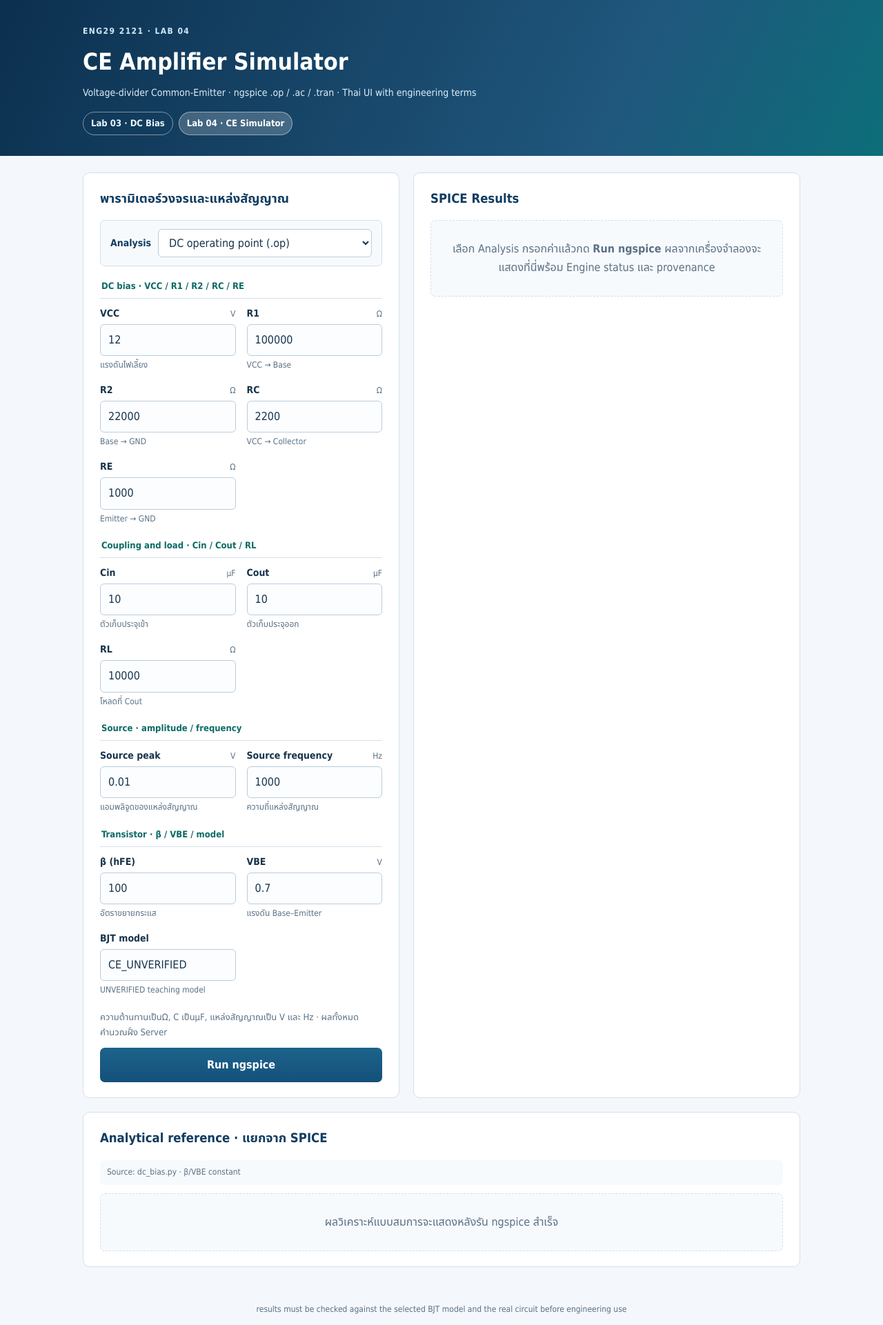
After one commit to GTThanakrit/BJT-DC-Bias-Web-App, a Flask app: page /simulator in a window 1280 px wide. The commit adds this page. Shown: the whole page at 69% size. Run offline with Flask 3, Linux system fonts and the light colour scheme.

Commit message:
feat: add CE simulator page with provenance and error states

```diff
--- a/app.py
+++ b/app.py
@@ -7,6 +7,15 @@ lives in dc_bias.py.
 from __future__ import annotations
 
 from flask import Flask, render_template, request
+
+from plots import bode_svg, waveform_svg
+from spice_engine import (
+    NETLIST_MODES,
+    CEParams,
+    SimulationResult,
+    simulate,
+    validate_sim_params,
+)
 
 from dc_bias import (
     MODES,
@@ -62,6 +71,39 @@ REGION_LABELS = {
     REGION_CUTOFF: ("Cutoff", "warn"),
     REGION_SATURATION: ("Saturation", "bad"),
 }
+
+_SIM_ANALYSES = (
+    ("dc", "DC operating point (.op)"),
+    ("ac", "AC Bode sweep (.ac)"),
+    ("tran", "Transient waveform (.tran)"),
+)
+
+_SIM_GROUPS = (
+    ("bias", "DC bias · VCC / R1 / R2 / RC / RE"),
+    ("coupling", "Coupling and load · Cin / Cout / RL"),
+    ("source", "Source · amplitude / frequency"),
+    ("model", "Transistor · β / VBE / model"),
+)
+
+_SIM_INPUT_SPECS = (
+    {"key": "vcc", "label": "VCC", "unit": "V", "default": "12", "help": "แรงดันไฟเลี้ยง", "group": "bias"},
+    {"key": "r1", "label": "R1", "unit": "Ω", "default": "100000", "help": "VCC → Base", "group": "bias"},
+    {"key": "r2", "label": "R2", "unit": "Ω", "default": "22000", "help": "Base → GND", "group": "bias"},
+    {"key": "rc", "label": "RC", "unit": "Ω", "default": "2200", "help": "VCC → Collector", "group": "bias"},
+    {"key": "re", "label": "RE", "unit": "Ω", "default": "1000", "help": "Emitter → GND", "group": "bias"},
+    {"key": "cin_uf", "label": "Cin", "unit": "µF", "default": "10", "help": "ตัวเก็บประจุเข้า", "group": "coupling"},
+    {"key": "cout_uf", "label": "Cout", "unit": "µF", "default": "10", "help": "ตัวเก็บประจุออก", "group": "coupling"},
+    {"key": "rl", "label": "RL", "unit": "Ω", "default": "10000", "help": "โหลดที่ Cout", "group": "coupling"},
+    {"key": "source_peak_v", "label": "Source peak", "unit": "V", "default": "0.01", "help": "แอมพลิจูดของแหล่งสัญญาณ", "group": "source"},
+    {"key": "source_freq_hz", "label": "Source frequency", "unit": "Hz", "default": "1000", "help": "ความถี่แหล่งสัญญาณ", "group": "source"},
+    {"key": "beta", "label": "β (hFE)", "unit": "", "default": "100", "help": "อัตราขยายกระแส", "group": "model"},
+    {"key": "vbe", "label": "VBE", "unit": "V", "default": "0.7", "help": "แรงดัน Base–Emitter", "group": "model"},
+    {"key": "model_name", "label": "BJT model", "unit": "", "default": "CE_UNVERIFIED", "help": "UNVERIFIED teaching model", "group": "model"},
+)
+
+_SIM_NUMERIC_KEYS = tuple(
+    spec["key"] for spec in _SIM_INPUT_SPECS if spec["key"] != "model_name"
+)
 
 
 def _blank_fields(mode: str) -> list[dict[str, str]]:
@@ -164,6 +206,152 @@ def _format_result(result: dict) -> dict[str, object]:
     }
 
 
+def _blank_sim_fields() -> list[dict[str, str]]:
+    return [
+        {
+            "key": spec["key"],
+            "label": spec["label"],
+            "unit": spec["unit"],
+            "default": spec["default"],
+            "help": spec["help"],
+            "group": spec["group"],
+            "value": spec["default"],
+            "error": "",
+        }
+        for spec in _SIM_INPUT_SPECS
+    ]
+
+
+def _read_sim_form() -> tuple[
+    str, dict[str, float], str, list[dict[str, str]], dict[str, str]
+]:
+    """Parse the simulator form; floats are built only after presence checks."""
+
+    analysis = (request.form.get("analysis") or "dc").strip()
+    errors: dict[str, str] = {}
+    if analysis not in NETLIST_MODES:
+        errors["analysis"] = "โหมดการวิเคราะห์ไม่ถูกต้อง"
+        analysis = "dc"
+
+    fields = _blank_sim_fields()
+    raw_values: dict[str, str] = {}
+    for field in fields:
+        raw = (request.form.get(field["key"]) or "").strip()
+        field["value"] = raw
+        if not raw:
+            errors[field["key"]] = "กรุณากรอกค่านี้"
+            continue
+        raw_values[field["key"]] = raw
+
+    for key, message in validate_sim_params(raw_values).items():
+        errors.setdefault(key, message)
+
+    values = {
+        key: float(raw_values[key])
+        for key in _SIM_NUMERIC_KEYS
+        if key in raw_values and key not in errors
+    }
+    model_name = raw_values.get("model_name", "CE_UNVERIFIED").strip()
+    if "model_name" in errors:
+        model_name = "CE_UNVERIFIED"
+    return analysis, values, model_name, fields, errors
+
+
+def _format_sim_result(
+    result: SimulationResult | None,
+    values: dict[str, float] | None = None,
+) -> dict[str, object] | None:
+    """Turn one engine result into display rows, SVG and provenance text."""
+
+    if result is None:
+        return None
+
+    provenance = dict(result.provenance)
+    provenance.setdefault("engine", "not available")
+    provenance.setdefault("model", "CE_UNVERIFIED")
+    provenance.setdefault("log", "run.log (.print)")
+    provenance.setdefault("status", result.status)
+
+    context: dict[str, object] = {
+        "status": result.status,
+        "message": result.message,
+        "op_rows": [],
+        "ac_rows": [],
+        "tran_rows": [],
+        "plot_svg": "",
+        "analytical_rows": [],
+        "provenance": provenance,
+    }
+    if not result.ok:
+        return context
+
+    if result.op is not None:
+        context["op_rows"] = [
+            ("VB", "แรงดันฐาน", f"{result.op.vb_v:.3f} V"),
+            ("VE", "แรงดันอิมิตเตอร์", f"{result.op.ve_v:.3f} V"),
+            ("VC", "แรงดันคอลเล็กเตอร์", f"{result.op.vc_v:.3f} V"),
+            ("VCE", "แรงดันคอลเล็กเตอร์–อิมิตเตอร์", f"{result.op.vce_v:.3f} V"),
+            ("IC", "กระแสคอลเล็กเตอร์", f"{result.op.ic_ma:.3f} mA"),
+        ]
+
+    if result.ac is not None:
+        ac = result.ac
+        rows: list[tuple[str, str, str]] = []
+        if ac.freq_hz:
+            rows = [
+                ("Points", "จำนวนจุดความถี่", str(len(ac.freq_hz))),
+                ("Gain low", "Gain ที่ความถี่ต่ำสุด", f"{ac.gain_db[0]:.2f} dB"),
+                ("Gain high", "Gain ที่ความถี่สูงสุด", f"{ac.gain_db[-1]:.2f} dB"),
+                ("Phase low", "Phase ที่ความถี่ต่ำสุด", f"{ac.phase_deg[0]:.1f} deg"),
+                (
+                    "Cutoff",
+                    "ความถี่ตัด (Gain ตก −3 dB)",
+                    "ไม่พบในช่วงสแกน" if ac.cutoff_hz is None else f"{ac.cutoff_hz:.2f} Hz",
+                ),
+            ]
+        context["ac_rows"] = rows
+        context["plot_svg"] = bode_svg(ac.freq_hz, ac.gain_db, ac.phase_deg)
+
+    if result.tran is not None:
+        tran = result.tran
+        tran_rows: list[tuple[str, str, str]] = []
+        if tran.time_s:
+            vin_peak = max(abs(value) for value in tran.vin_v)
+            vout_peak = max(abs(value) for value in tran.vout_v)
+            tran_rows = [
+                ("Samples", "จำนวนจุดเวลา", str(len(tran.time_s))),
+                ("Vin peak", "แอมพลิจูด Vin", f"{vin_peak:.4f} V"),
+                ("Vout peak", "แอมพลิจูด Vout", f"{vout_peak:.4f} V"),
+                ("Phase", "ความสัมพันธ์เฟส", tran.phase_relation),
+            ]
+        context["tran_rows"] = tran_rows
+        context["plot_svg"] = waveform_svg(tran.time_s, tran.vin_v, tran.vout_v)
+
+    if values:
+        try:
+            reference = _format_result(compute_divider_bias(values))
+            analytical_rows = [("Region", "ย่านทำงาน", str(reference["region_label"]))]
+            analytical_rows.extend(reference["rows"])
+            context["analytical_rows"] = analytical_rows
+        except ValueError:
+            context["analytical_rows"] = []
+
+    return context
+
+
+def _render_simulator(analysis, fields, errors, form_error, sim):
+    return render_template(
+        "simulator.html",
+        analyses=_SIM_ANALYSES,
+        groups=_SIM_GROUPS,
+        analysis=analysis,
+        fields=fields,
+        errors=errors,
+        form_error=form_error,
+        sim=sim,
+    )
+
+
 def _render(mode, fields, errors, form_error, result):
     return render_template(
         "index.html",
@@ -213,5 +401,31 @@ def calculate():
     return _render(mode, fields, errors, form_error, result)
 
 
+@app.get("/simulator")
+def simulator():
+    return _render_simulator("dc", _blank_sim_fields(), {}, None, None)
+
+
+@app.post("/simulate")
+def simulate_ce():
+    analysis, values, model_name, fields, errors = _read_sim_form()
+    for field in fields:
+        if field["key"] in errors:
+            field["error"] = errors[field["key"]]
+
+    sim = None
+    form_error = None
+    if not errors:
+        params = CEParams(**values, model_name=model_name)
+        try:
+            result = simulate(analysis, params)
+        except ValueError as exc:
+            form_error = f"รัน ngspice ไม่ได้: {exc}"
+        else:
+            sim = _format_sim_result(result, values)
+
+    return _render_simulator(analysis, fields, errors, form_error, sim)
+
+
 if __name__ == "__main__":
     app.run()
--- a/static/style.css
+++ b/static/style.css
@@ -150,6 +150,106 @@ button:active { transform: translateY(1px); }
 .mode-hint { margin: -10px 0 20px; }
 .mode-hint strong { color: #0c6b64; }
 
+.top-nav {
+  display: flex;
+  flex-wrap: wrap;
+  gap: 8px;
+  margin-top: 16px;
+}
+.top-nav a {
+  padding: 5px 11px;
+  border: 1px solid rgba(255, 255, 255, .45);
+  border-radius: 999px;
+  color: #e8f5ff;
+  font-size: 13px;
+  font-weight: 700;
+  text-decoration: none;
+}
+.top-nav a:hover { background: rgba(255, 255, 255, .14); }
+.top-nav a[aria-current="page"] { background: rgba(255, 255, 255, .2); color: #fff; }
+
+.sim-layout { grid-template-columns: minmax(320px, .9fr) minmax(0, 1.1fr); }
+.sim-analytical { grid-column: 1 / -1; }
+
+.analysis-select {
+  display: flex;
+  flex-wrap: wrap;
+  align-items: center;
+  gap: 10px;
+  margin: 0 0 18px;
+  padding: 12px 14px;
+  background: #f7fafd;
+  border: 1px solid var(--line);
+  border-radius: 7px;
+}
+.analysis-select label { font-size: 14px; font-weight: 700; color: #113c60; }
+.analysis-select select {
+  flex: 1 1 200px;
+  min-width: 0;
+  padding: 9px 11px;
+  border: 1px solid #b9cddd;
+  border-radius: 6px;
+  font: inherit;
+  background: #fff;
+  color: var(--ink);
+}
+.analysis-select.has-error select { border-color: #cf5b5b; }
+
+.sim-group {
+  margin: 0 0 18px;
+  padding: 0;
+  border: 0;
+}
+.sim-group legend {
+  width: 100%;
+  margin-bottom: 10px;
+  padding-bottom: 6px;
+  border-bottom: 1px solid var(--line);
+  font-size: 13px;
+  font-weight: 700;
+  color: #0c6b64;
+}
+
+.provenance {
+  margin: 0 0 12px;
+  padding: 8px 10px;
+  border-radius: 6px;
+  background: #f7fafd;
+  color: var(--muted);
+  font-size: 12px;
+  font-variant-numeric: tabular-nums;
+}
+.badge {
+  display: inline-block;
+  margin: 0 0 14px;
+  padding: 3px 9px;
+  border-radius: 999px;
+  font-size: 11px;
+  font-weight: 700;
+  letter-spacing: .04em;
+}
+.badge-warn { background: var(--warn-bg); color: var(--warn-fg); }
+
+.result-block { margin-top: 18px; }
+.result-block h3 {
+  margin: 0 0 6px;
+  font-size: 14px;
+  color: #113c60;
+}
+.plot {
+  margin-top: 18px;
+  padding: 8px;
+  border: 1px solid var(--line);
+  border-radius: 8px;
+  background: #fff;
+}
+.plot svg { display: block; width: 100%; height: auto; }
+.plot .grid { stroke: #e7eff6; stroke-width: 1; }
+.plot .axis { stroke: #92a9bc; stroke-width: 1.5; }
+.plot .tick { fill: var(--muted); font-size: 10px; }
+.plot .legend text { fill: var(--ink); font-size: 11px; font-weight: 700; }
+.plot text { fill: var(--ink); font-size: 12px; }
+
 .region {
   display: flex;
   align-items: center;
@@ -203,6 +303,8 @@ footer { padding: 0 20px 34px; text-align: center; font-size: 12px; color: var(-
 @media (max-width: 860px) {
   .layout { grid-template-columns: 1fr; }
   .formulas { grid-column: auto; }
+  .sim-layout { grid-template-columns: 1fr; }
+  .sim-analytical { grid-column: auto; }
 }
 
 @media (max-width: 520px) {
--- a/templates/index.html
+++ b/templates/index.html
@@ -17,6 +17,10 @@
       <p class="eyebrow">ENG29 2121 · LAB 03</p>
       <h1>BJT DC Bias Calculator</h1>
       <p class="subtitle">NPN Common-Emitter · Divider / Fixed / Emitter Bias · Forward-Active Approximation</p>
+      <nav class="top-nav" aria-label="Lab navigation">
+        <a href="{{ url_for('index') }}" aria-current="page">Lab 03 · DC Bias</a>
+        <a href="/simulator">Lab 04 · CE Simulator</a>
+      </nav>
     </div>
   </header>
 
--- /dev/null
+++ b/templates/simulator.html
@@ -0,0 +1,164 @@
+<!doctype html>
+<html lang="th">
+<head>
+  <meta charset="utf-8">
+  <meta name="viewport" content="width=device-width, initial-scale=1">
+  <title>CE Amplifier Simulator · ENG29 2121</title>
+  <link rel="stylesheet" href="{{ url_for('static', filename='style.css') }}">
+</head>
+<body>
+  {% macro result_table(title, rows) %}
+  <div class="result-block">
+    <h3>{{ title }}</h3>
+    <table>
+      <thead>
+        <tr><th>ปริมาณ</th><th>ความหมาย</th><th>ค่า</th></tr>
+      </thead>
+      <tbody>
+        {% for symbol, meaning, value in rows %}
+        <tr>
+          <th scope="row"><code>{{ symbol }}</code></th>
+          <td>{{ meaning }}</td>
+          <td class="value">{{ value }}</td>
+        </tr>
+        {% endfor %}
+      </tbody>
+    </table>
+  </div>
+  {% endmacro %}
+
+  <header class="hero">
+    <div class="wrap">
+      <p class="eyebrow">ENG29 2121 · LAB 04</p>
+      <h1>CE Amplifier Simulator</h1>
+      <p class="subtitle">Voltage-divider Common-Emitter · ngspice .op / .ac / .tran · Thai UI with engineering terms</p>
+      <nav class="top-nav" aria-label="Lab navigation">
+        <a href="{{ url_for('index') }}">Lab 03 · DC Bias</a>
+        <a href="{{ url_for('simulator') }}" aria-current="page">Lab 04 · CE Simulator</a>
+      </nav>
+    </div>
+  </header>
+
+  <main class="wrap layout sim-layout">
+    <section class="panel" aria-labelledby="sim-input-title">
+      <h2 id="sim-input-title">พารามิเตอร์วงจรและแหล่งสัญญาณ</h2>
+
+      {% if errors %}
+      <div class="alert alert-error" role="alert">
+        <strong>ตรวจสอบข้อมูลอีกครั้ง</strong>
+        <ul>
+          {% for key, message in errors.items() %}
+          <li>{{ key }}: {{ message }}</li>
+          {% endfor %}
+        </ul>
+      </div>
+      {% endif %}
+
+      {% if form_error %}
+      <div class="alert alert-error" role="alert">
+        <strong>รันไม่สำเร็จ</strong>
+        <p>{{ form_error }}</p>
+      </div>
+      {% endif %}
+
+      <form method="post" action="{{ url_for('simulate_ce') }}" novalidate>
+        <div class="analysis-select{% if errors.get('analysis') %} has-error{% endif %}">
+          <label for="analysis">Analysis</label>
+          <select name="analysis" id="analysis">
+            {% for key, label in analyses %}
+            <option value="{{ key }}"{% if key == analysis %} selected{% endif %}>{{ label }}</option>
+            {% endfor %}
+          </select>
+          {% if errors.get('analysis') %}<p class="field-error">{{ errors['analysis'] }}</p>{% endif %}
+        </div>
+
+        {% for group_key, group_label in groups %}
+        <fieldset class="sim-group">
+          <legend>{{ group_label }}</legend>
+          <div class="fields">
+            {% for field in fields if field.group == group_key %}
+            <div class="field{% if field.error %} has-error{% endif %}">
+              <label for="sim-{{ field.key }}">
+                <span class="field-label">{{ field.label }}</span>
+                {% if field.unit %}<span class="field-unit">{{ field.unit }}</span>{% endif %}
+              </label>
+              <input
+                type="text"
+                inputmode="decimal"
+                id="sim-{{ field.key }}"
+                name="{{ field.key }}"
+                value="{{ field.value }}"
+                autocomplete="off"
+                {% if field.error %}aria-invalid="true" aria-describedby="sim-{{ field.key }}-error"{% endif %}>
+              <p class="field-help">{{ field.help }}</p>
+              {% if field.error %}<p class="field-error" id="sim-{{ field.key }}-error">{{ field.error }}</p>{% endif %}
+            </div>
+            {% endfor %}
+          </div>
+        </fieldset>
+        {% endfor %}
+
+        <p class="hint">ความต้านทานเป็นΩ, C เป็นµF, แหล่งสัญญาณเป็น V และ Hz · ผลทั้งหมดคำนวณฝั่ง Server</p>
+        <button type="submit">Run ngspice</button>
+      </form>
+    </section>
+
+    <section class="panel sim-results" aria-labelledby="spice-title" aria-live="polite">
+      <h2 id="spice-title">SPICE Results</h2>
+
+      {% if sim %}
+      <p class="region region-{{ 'ok' if sim.status == 'SUCCESS' else 'bad' }}">
+        <span>Engine status</span>
+        <strong>{{ sim.status }}</strong>
+      </p>
+
+      <p class="provenance">
+        Source: ngspice {{ sim.provenance.engine }} · model {{ sim.provenance.model }} · run {{ sim.provenance.log }}
+      </p>
+      {% if "UNVERIFIED" in sim.provenance.model %}
+      <p class="badge badge-warn">UNVERIFIED teaching model · ยังไม่ตรวจสอบโดยอาจารย์</p>
+      {% endif %}
+
+      {% if sim.message %}
+      <div class="alert alert-error" role="status">
+        <p>{{ sim.message }}</p>
+      </div>
+      {% endif %}
+
+      {% if sim.op_rows %}{{ result_table('DC operating point (.op)', sim.op_rows) }}{% endif %}
+      {% if sim.ac_rows %}{{ result_table('AC sweep (.ac)', sim.ac_rows) }}{% endif %}
+      {% if sim.tran_rows %}{{ result_table('Transient (.tran)', sim.tran_rows) }}{% endif %}
+
+      {% if sim.plot_svg %}
+      <div class="plot">
+        {{ sim.plot_svg | safe }}
+      </div>
+      {% endif %}
+      {% else %}
+      <p class="empty">
+        เลือก Analysis กรอกค่าแล้วกด <strong>Run ngspice</strong>
+        ผลจากเครื่องจำลองจะแสดงที่นี่พร้อม Engine status และ provenance
+      </p>
+      {% endif %}
+    </section>
+
+    <section class="panel sim-analytical" aria-labelledby="analytical-title">
+      <h2 id="analytical-title">Analytical reference · แยกจาก SPICE</h2>
+      <p class="provenance">Source: dc_bias.py · β/VBE constant</p>
+      {% if sim and sim.analytical_rows %}
+      {{ result_table('Forward-Active divider calculation', sim.analytical_rows) }}
+      <p class="muted">
+        ตัวเลขนี้มาจากสมการ β/VBE คงที่ ไม่ใช่ ngspice · ใช้เปรียบเทียบเท่านั้น
+        ความคลาดเคลื่อนเกิดจาก BJT model และ Early effect
+      </p>
+      {% else %}
+      <p class="empty">ผลวิเคราะห์แบบสมการจะแสดงหลังรัน ngspice สำเร็จ</p>
+      {% endif %}
+    </section>
+  </main>
+
+  <footer class="wrap">
+    <p>results must be checked against the selected BJT model and the real circuit before engineering use</p>
+  </footer>
+</body>
+</html>
```
Also changed, not shown: tests/test_web_simulator.py (added, +76 -0 lines).
